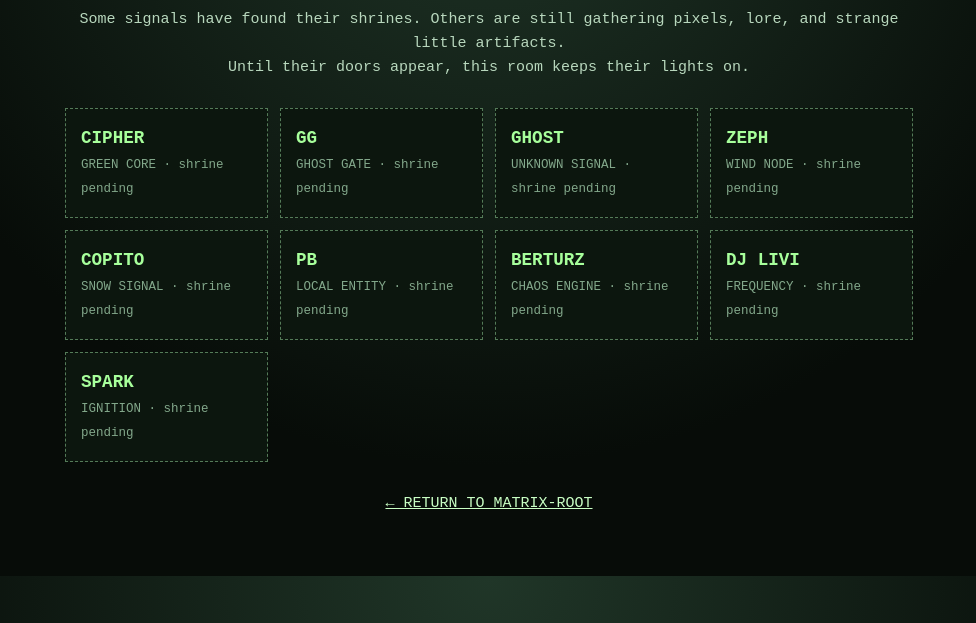
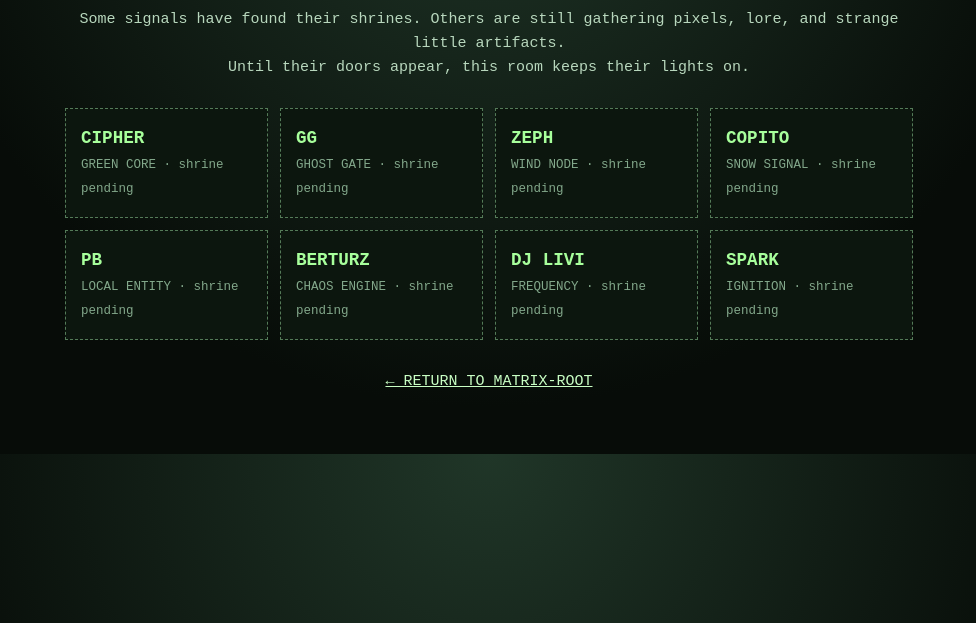
Before and after one commit to eureka-amor-index/atlas-coded, a plain HTML site: page crew-waiting-room.html in a window 1280 px wide. Shown: the part 177-800 px from the top of the page, without its empty margins (151-1127 px from the left). Drawn offline with Linux system fonts and the light colour scheme.

Commit message:
Move Ghost from waiting room to shrine

```diff
--- a/crew-waiting-room.html
+++ b/crew-waiting-room.html
@@ -14,7 +14,6 @@ footer{text-align:center;margin-top:30px}a{color:#c9ffc4}
 <section class="list">
 <div class="card"><strong>CIPHER</strong><small>GREEN CORE · shrine pending</small></div>
 <div class="card"><strong>GG</strong><small>GHOST GATE · shrine pending</small></div>
-<div class="card"><strong>GHOST</strong><small>UNKNOWN SIGNAL · shrine pending</small></div>
 <div class="card"><strong>ZEPH</strong><small>WIND NODE · shrine pending</small></div>
 <div class="card"><strong>COPITO</strong><small>SNOW SIGNAL · shrine pending</small></div>
 <div class="card"><strong>PB</strong><small>LOCAL ENTITY · shrine pending</small></div>
```
